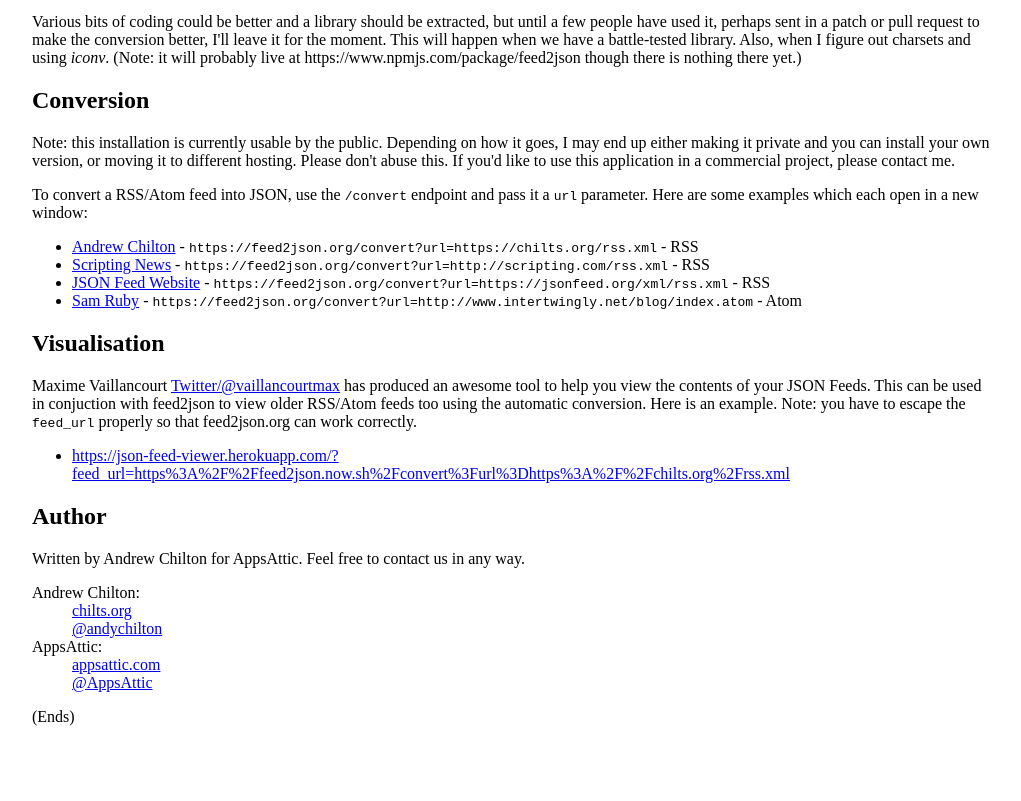
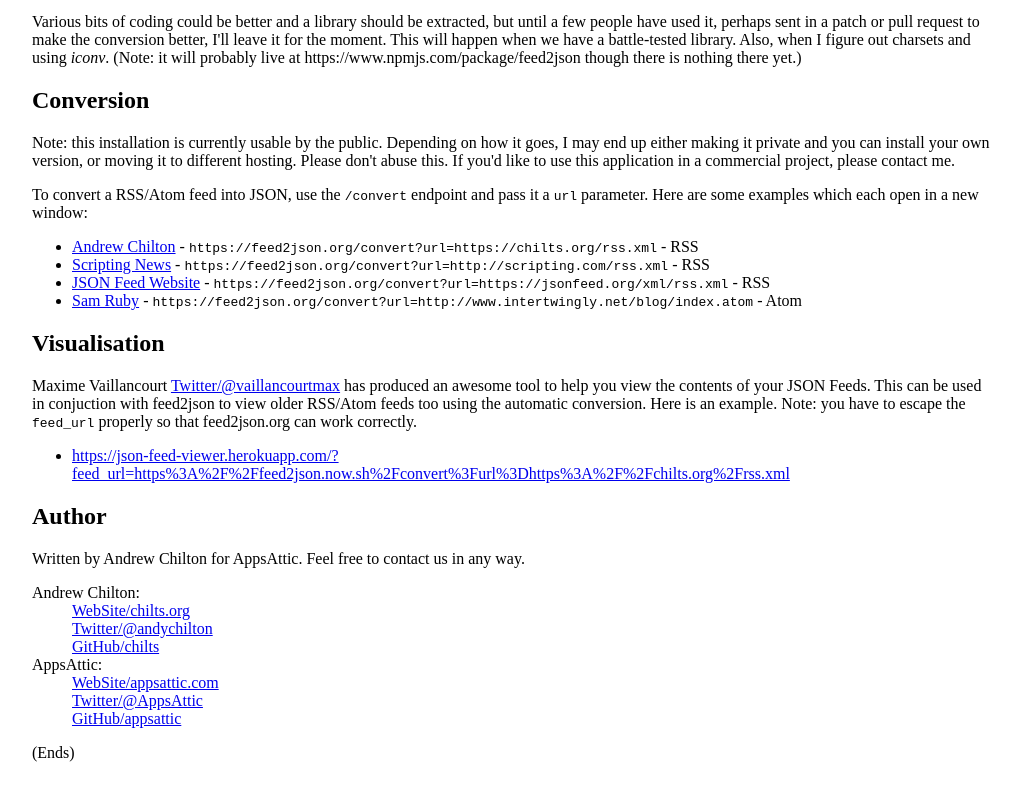
Before and after one commit to dgmjr/feed2json, a website: page static/index.html in a window 1280 px wide. Shown: the part 147-948 px from the top of the page, without its empty margins (128-1149 px from the left). Before the commit the page ends 923 px from the top, so only its background shows below. Drawn offline with Linux system fonts and the light colour scheme.

Commit message:
More explicit links

```diff
--- a/static/index.html
+++ b/static/index.html
@@ -91,11 +91,13 @@
 
     <dl>
       <dt>Andrew Chilton:</dt>
-      <dd><a href="https://chilts.org/">chilts.org</a></dd>
-      <dd><a href="https://twitter.com/andychilton">@andychilton</a></dd>
+      <dd><a href="https://chilts.org/">WebSite/chilts.org</a></dd>
+      <dd><a href="https://twitter.com/andychilton">Twitter/@andychilton</a></dd>
+      <dd><a href="https://github.com/chilts/">GitHub/chilts</a></dd>
       <dt>AppsAttic:</dt>
-      <dd><a href="https://appsattic.com/">appsattic.com</a></dd>
-      <dd><a href="https://twitter.com/AppsAttic">@AppsAttic</a></dd>
+      <dd><a href="https://appsattic.com/">WebSite/appsattic.com</a></dd>
+      <dd><a href="https://twitter.com/AppsAttic">Twitter/@AppsAttic</a></dd>
+      <dd><a href="https://github.com/appsattic/">GitHub/appsattic</a></dd>
     </dl>
 
     <p>(Ends)</p>
```
